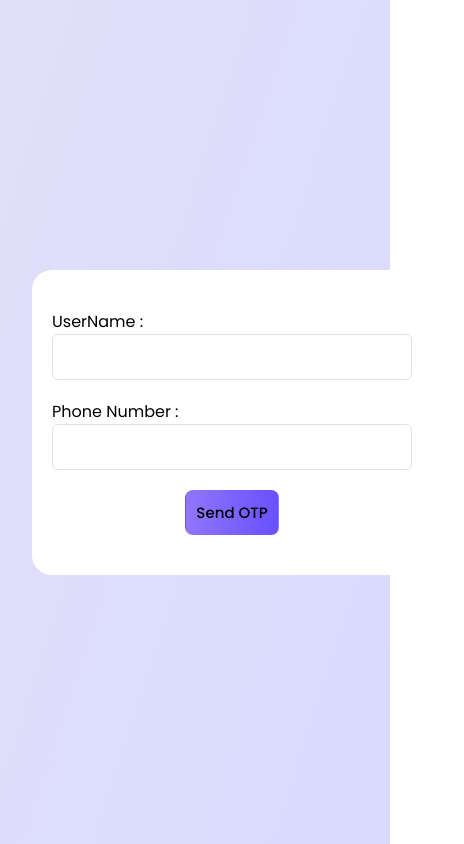
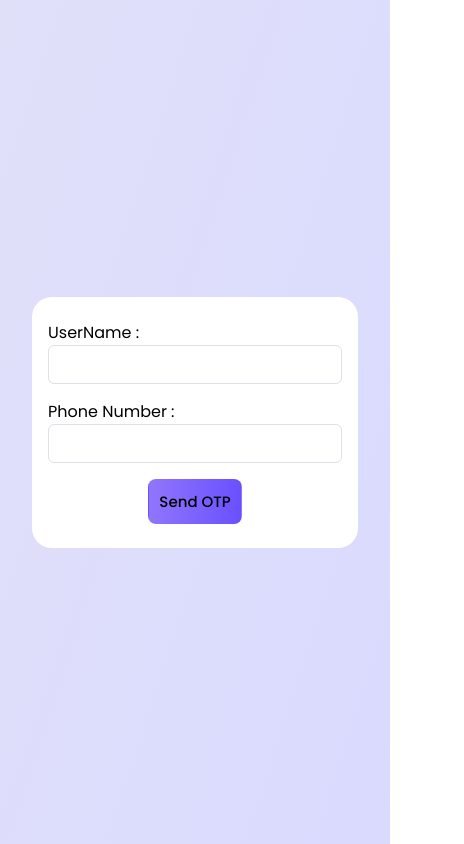
Before and after one commit to shlesha-j/React-OnBoarding, a React (Vite) app: page / in a window 390 px wide. Shown: the whole page, 464 px wide, since content can reach past the window. Built offline with nearby package versions, Linux system fonts and the light colour scheme.

Commit message:
responsive changes

```diff
--- a/src/App.css
+++ b/src/App.css
@@ -1,10 +1,11 @@
 
 
 #root {
-  max-width: 1280px;
-  margin: 0 auto;
-  padding: 2rem;
-  text-align: center;
+max-width: 1280px;
+    width: 100%;
+    margin: 0 auto;
+    padding: 32px;
+    text-align: center;
 }
 
 .logo {
--- a/src/components/LoginForm/LoginForm.css
+++ b/src/components/LoginForm/LoginForm.css
@@ -8,3 +8,25 @@ input{
 input:focus{
     border-color: #506cff;
 }
+
+.LoginForm {
+    max-width: 25rem;
+    width: 100%;
+    margin: 0 auto;
+    background-color: white;
+    border-radius: 1.25rem;
+    padding: 2.5rem 1.25rem;
+}
+
+/* Responsive Design */
+@media (max-width: 768px) {
+    .LoginForm {
+        width: 100%;
+        max-width: 25rem;
+        padding: 1.5rem 1rem;
+    }
+
+    input {
+        padding: 0.5rem 1rem;
+    }
+}
--- a/src/components/preview/PreviewForm.css
+++ b/src/components/preview/PreviewForm.css
@@ -39,6 +39,7 @@ p{
 .row {
     display: flex;
     gap: 2.5rem;
+    margin-bottom: 40px;
 }
 
 .section p {
@@ -70,3 +71,11 @@ p{
 .left-side {
     margin-right: 7.5rem;
 }
+
+@media (max-width: 768px) {
+    .row {
+        flex-direction: column;
+        gap: 20px;
+        margin-bottom: 20px;
+    }
+}
--- a/src/components/userDetailsForm/UserDetailsForm.css
+++ b/src/components/userDetailsForm/UserDetailsForm.css
@@ -2,7 +2,7 @@
 
 form{
     background-color: white;
-    width: 43.75rem;
+    width: 100%;
     border-radius: 1.25rem;
     padding: 2.5rem 1.25rem;
 }
@@ -79,6 +79,35 @@ form .form-grp select{
 .error {
     color: red;
 }
-.LoginForm{
-    width: 25rem;
+
+
+/* Responsive Design */
+@media (max-width: 1024px) {
+    /* Tablet styles */
+    form {
+        width: 100%;
+        /* max-width: 43.75rem; */
+        padding: 2rem 1rem;
+    }
 }
+
+@media (max-width: 768px) {
+    /* Mobile styles */
+    form {
+        width: 100%;
+        padding: 1.5rem 0.75rem;
+    }
+
+    form .form-grp {
+        margin-bottom: 1rem;
+    }
+
+    input, select {
+        padding: 0.5rem 1rem;
+        font-size: 0.9rem;
+    }
+
+    .gender-form-grp .radio-grp {
+        margin-right: 0.5rem;
+    }
+}
```
Also changed, not shown: 1 other file (tests, documents, lock files or other folders).
